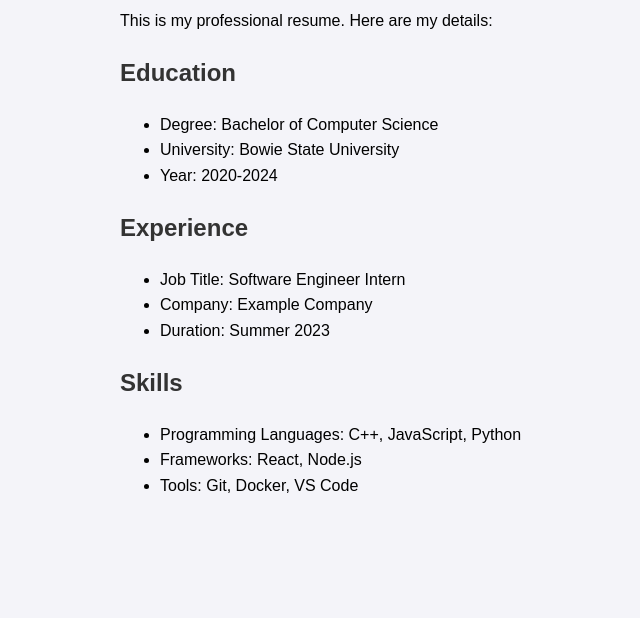
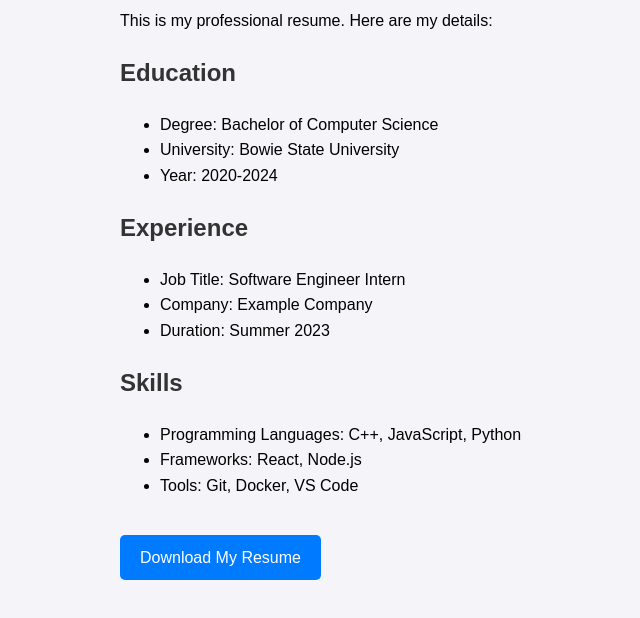
Before and after one commit to HeziAzza/HeziAzza.github.io, a plain HTML site: page resume/index.html in a window 1280 px wide. Shown: the part 126-744 px from the top of the page, without its empty margins (120-760 px from the left). Drawn offline with Linux system fonts and the light colour scheme.

Commit message:
Add download link for CV

```diff
--- a/resume/index.html
+++ b/resume/index.html
@@ -16,28 +16,48 @@
         h1, h2, h3 {
             color: #333;
         }
+        a.download-button {
+            display: inline-block;
+            padding: 10px 20px;
+            font-size: 16px;
+            color: #fff;
+            background-color: #007BFF;
+            text-decoration: none;
+            border-radius: 5px;
+            margin-top: 20px;
+        }
+        a.download-button:hover {
+            background-color: #0056b3;
+        }
     </style>
 </head>
 <body>
     <h1>Adedeji Oludayo</h1>
     <p>This is my professional resume. Here are my details:</p>
+
     <h2>Education</h2>
     <ul>
         <li>Degree: Bachelor of Computer Science</li>
         <li>University: Bowie State University</li>
         <li>Year: 2020-2024</li>
     </ul>
+
     <h2>Experience</h2>
     <ul>
         <li>Job Title: Software Engineer Intern</li>
         <li>Company: Example Company</li>
         <li>Duration: Summer 2023</li>
     </ul>
+
     <h2>Skills</h2>
     <ul>
         <li>Programming Languages: C++, JavaScript, Python</li>
         <li>Frameworks: React, Node.js</li>
         <li>Tools: Git, Docker, VS Code</li>
     </ul>
+
+    <!-- Add the download link here -->
+    <a class="download-button" href="/Resume - Adedeji Oludayo.docx" download>Download My Resume</a>
+
 </body>
 </html>
```
